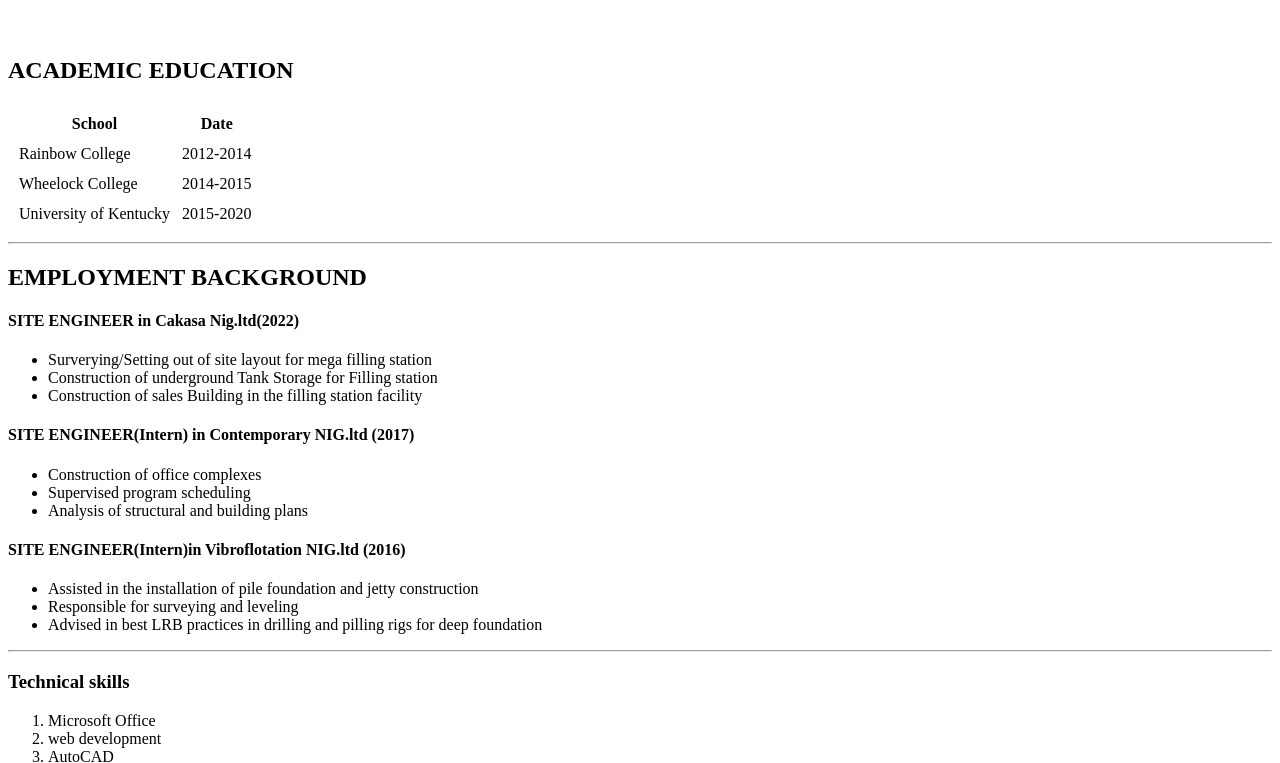
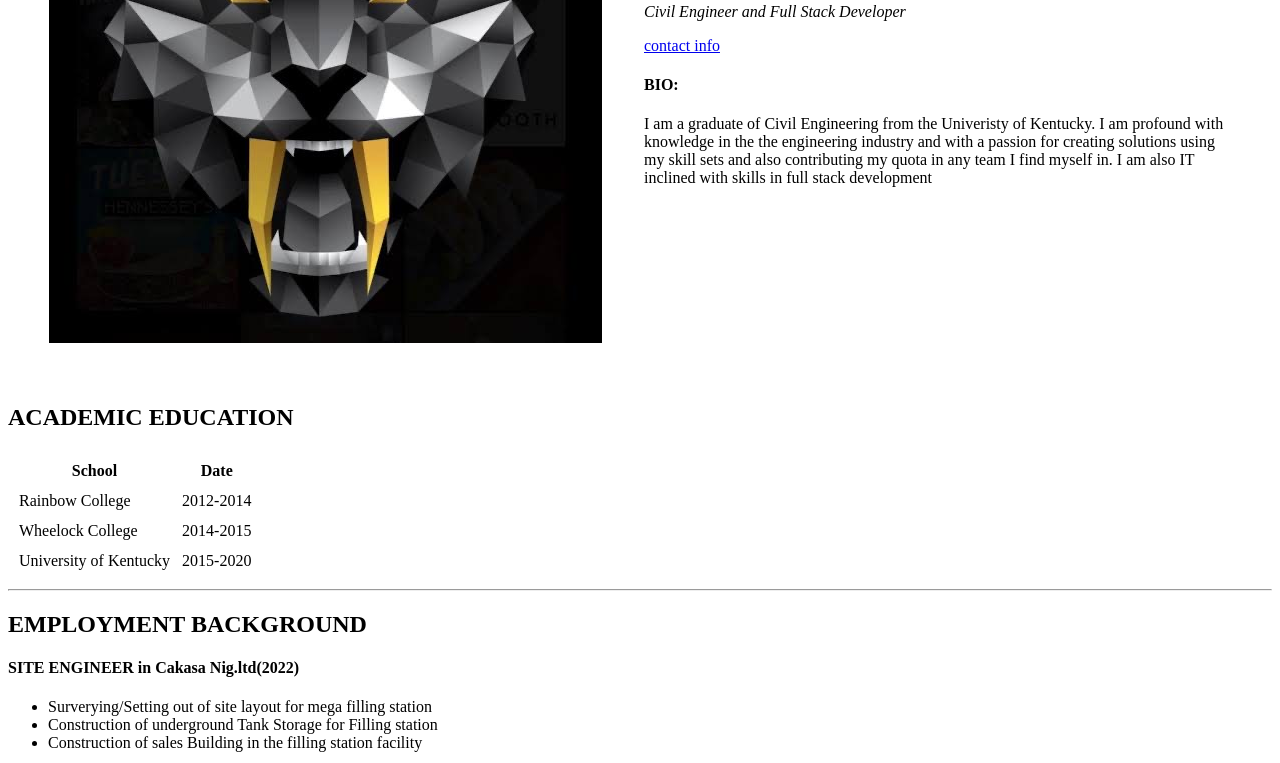
Before and after one commit to Breadfruit123/Resume, a plain HTML site: page index.html in a window 1280 px wide. Shown: the part 260-1023 px from the top of the page. Drawn offline with Linux system fonts and the light colour scheme.

Commit message:
Changed IMG SRC

```diff
--- a/index.html
+++ b/index.html
@@ -9,7 +9,7 @@
 <body>
   <table cellspacing="40">
     <tr>
-      <td><img src="MR DANIEL.jpg" alt="Daniel's display pics"></td>
+      <td><img src="IMG_1372.JPG" alt="Daniel's display pics"></td>
       <td>
         <h1>Daniel P. Yaro</h1>
         <p><em>Civil Engineer and Full Stack Developer</em></p>
```
